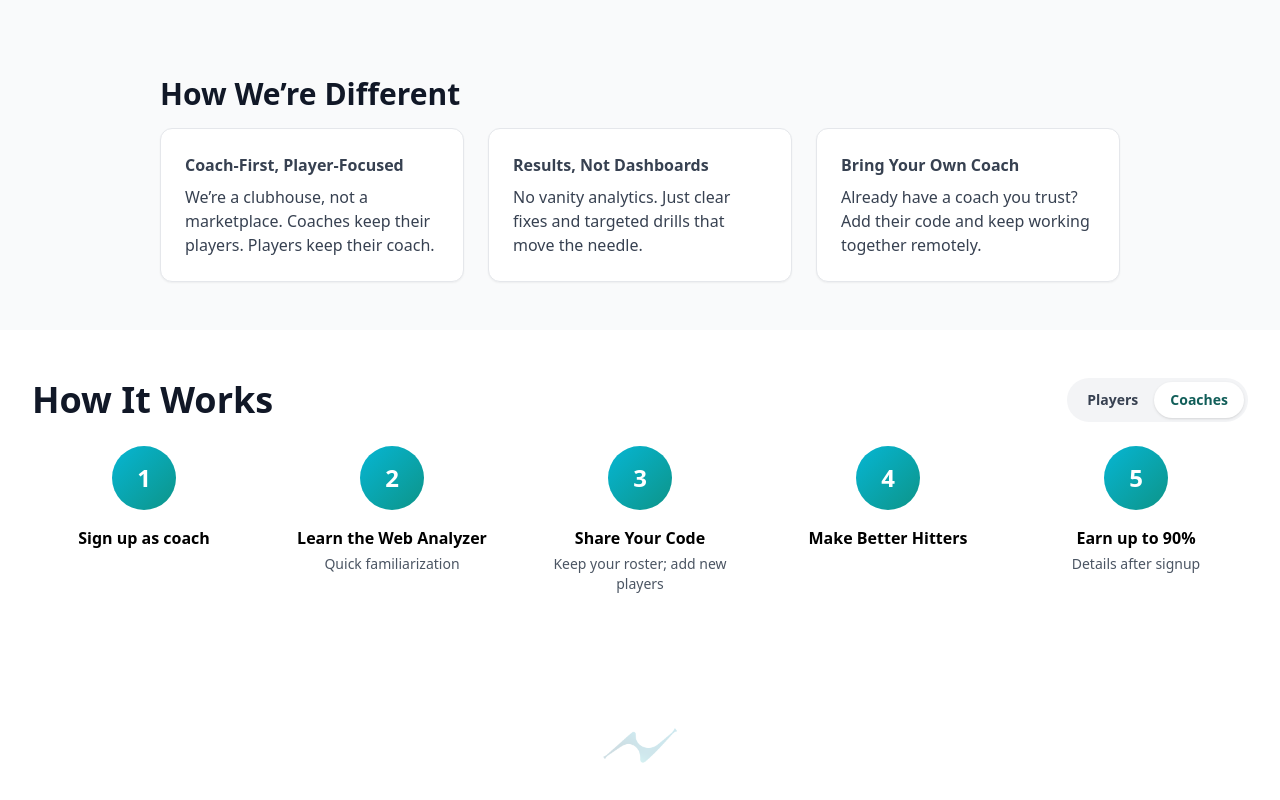
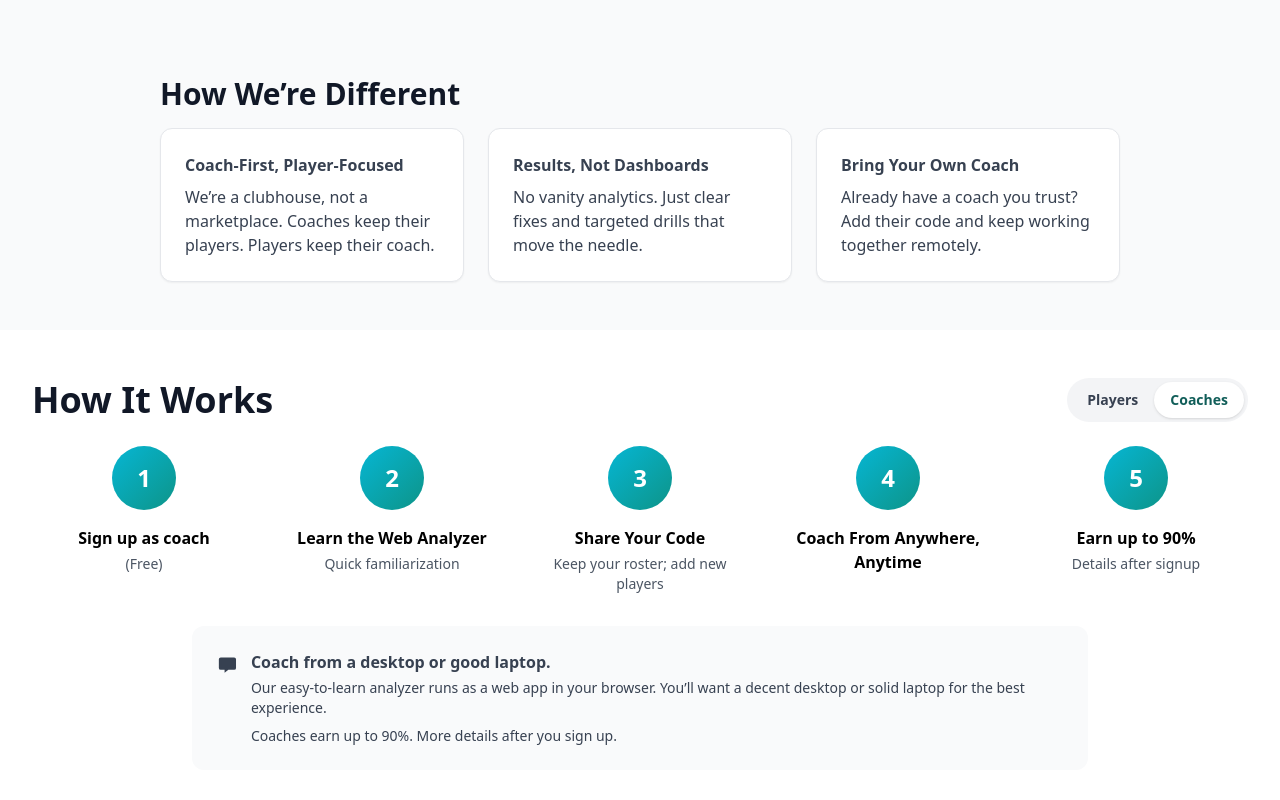
Before and after one commit to aa452110/batdigest-swing-platform, a React (Vite) app in the folder swing-analysis/: page / in a window 1280 px wide. Both pictures are taken after a click on the tab "Coaches". Shown: the part 1734-2534 px from the top of the page. Built offline with nearby package versions, Linux system fonts and the light colour scheme; no server answers.

Commit message:
content: HowItWorks coaches updates (#1 Free, #4 Coach From Anywhere, note block for requirements/payouts)

```diff
--- a/swing-analysis/src/components/LandingPageComponents/HowItWorksSection.tsx
+++ b/swing-analysis/src/components/LandingPageComponents/HowItWorksSection.tsx
@@ -31,10 +31,10 @@ const HowItWorksSection: React.FC<HowItWorksSectionProps> = ({ audience, setAudi
   ];
 
   const coachItems = [
-    { title: 'Sign up as coach' },
+    { title: 'Sign up as coach', subtitle: '(Free)' },
     { title: 'Learn the Web Analyzer', subtitle: 'Quick familiarization' },
     { title: 'Share Your Code', subtitle: 'Keep your roster; add new players' },
-    { title: 'Make Better Hitters' },
+    { title: 'Coach From Anywhere, Anytime' },
     { title: 'Earn up to 90%', subtitle: 'Details after signup' },
   ];
 
@@ -80,6 +80,21 @@ const HowItWorksSection: React.FC<HowItWorksSectionProps> = ({ audience, setAudi
             <p className="text-center text-gray-600">Android version coming soon.</p>
           </div>
         )}
+
+        {audience === 'coach' && (
+          <div className="bg-gray-50 rounded-xl p-6 max-w-4xl mx-auto">
+            <div className="flex items-start gap-3">
+              <svg className="w-6 h-6 text-gray-700 mt-1" fill="currentColor" viewBox="0 0 24 24">
+                <path d="M3 5a2 2 0 012-2h14a2 2 0 012 2v9a2 2 0 01-2 2h-6l-4 3v-3H5a2 2 0 01-2-2V5z"/>
+              </svg>
+              <div className="text-gray-700">
+                <p className="font-semibold">Coach from a desktop or good laptop.</p>
+                <p className="text-sm mt-1">Our easy-to-learn analyzer runs as a web app in your browser. You’ll want a decent desktop or solid laptop for the best experience.</p>
+                <p className="text-sm mt-2">Coaches earn up to 90%. More details after you sign up.</p>
+              </div>
+            </div>
+          </div>
+        )}
       </div>
     </section>
   );
```
Also changed, not shown: 2 other files (tests, documents, lock files or other folders).
